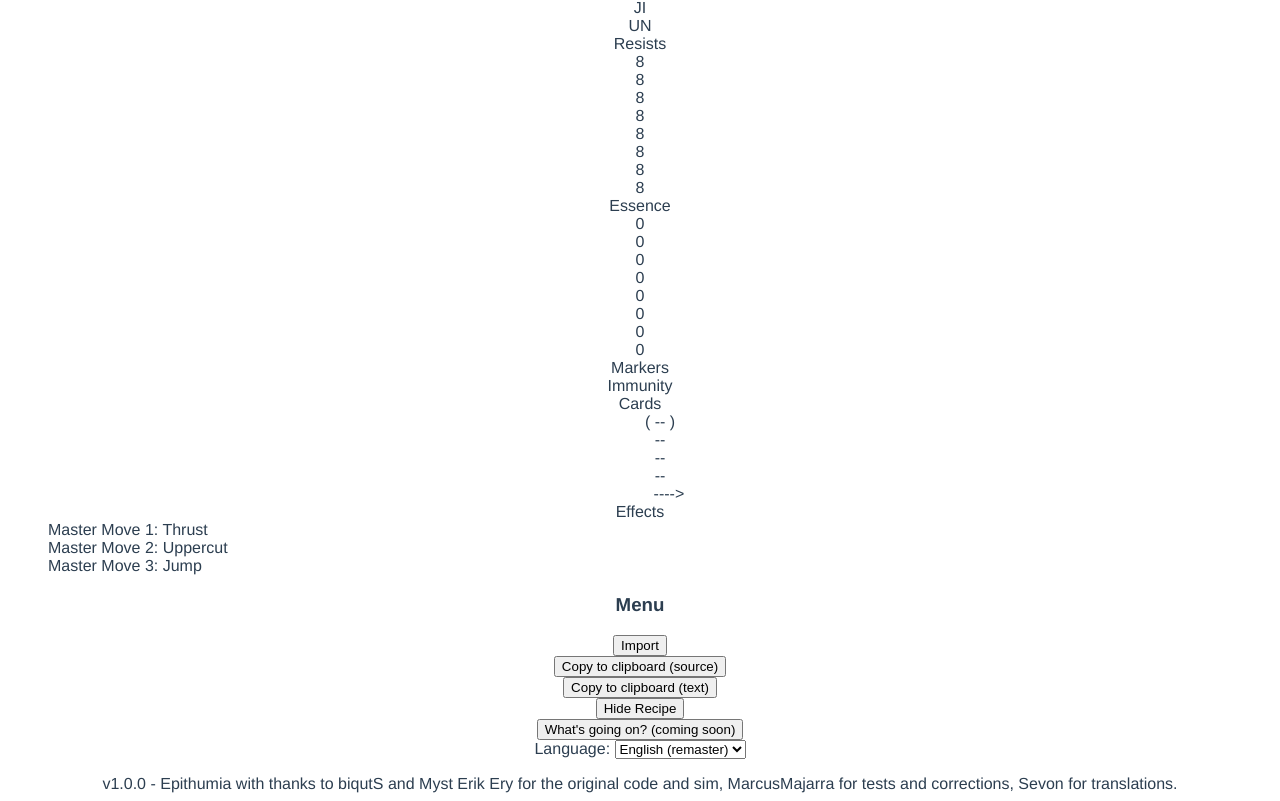
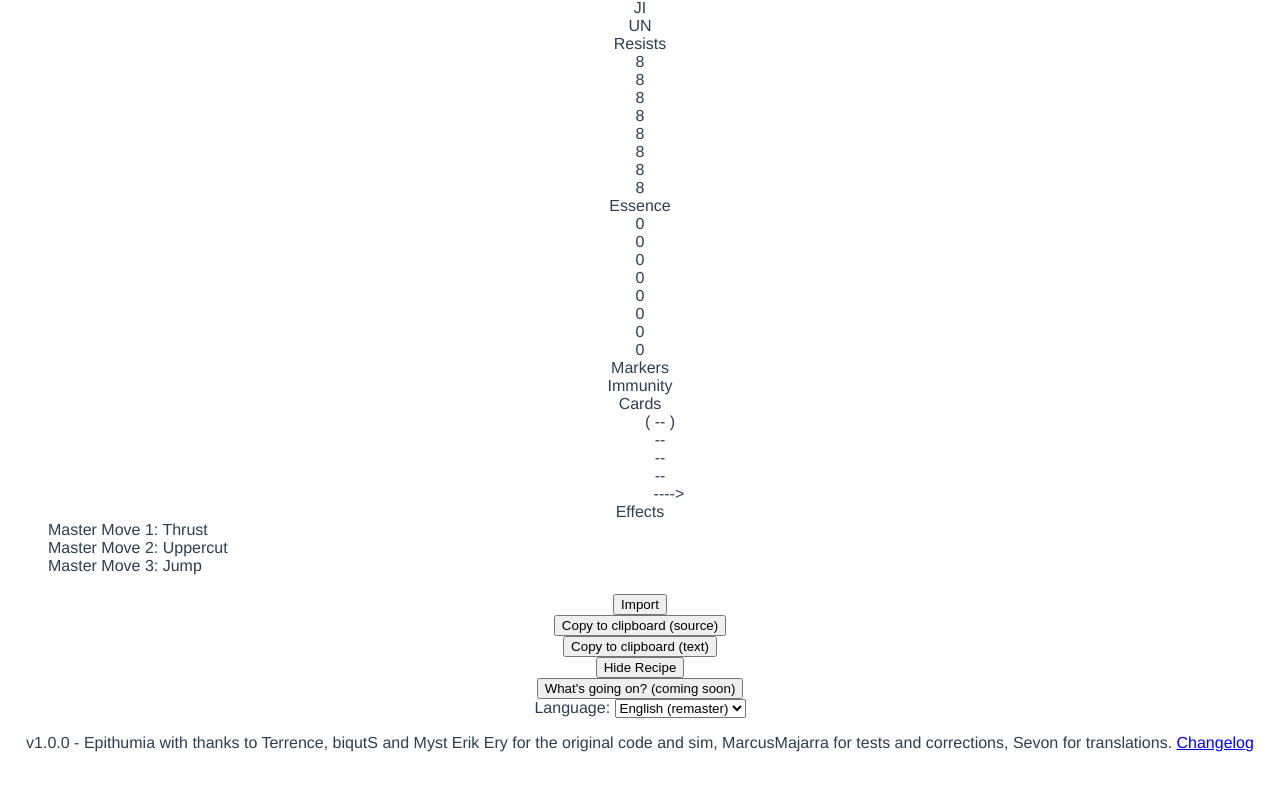
Before and after one commit to Epithumia/ManaForge, a Vue app: page / in a window 1280 px wide. Shown: the part 10253-11054 px from the top of the page. After the commit the page ends 11013 px from the top, so only its background shows below. Built offline with nearby package versions, Linux system fonts and the light colour scheme; what vue-flash-message, vue-js-modal would draw is missing.

Commit message:
Remove "Menu" text for now, add Terrence to thanks and add changelog link

```diff
--- a/src/App.vue
+++ b/src/App.vue
@@ -7,7 +7,7 @@
       <ManaForge/>
     </main>
     <footer class="py-4 bg-gray-700 dark:bg-night-700 text-center text-white">
-      v1.0.0 - Epithumia with thanks to biqutS and Myst Erik Ery for the original code and sim, MarcusMajarra for tests and corrections, Sevon for translations.
+      v1.0.0 - Epithumia with thanks to Terrence, biqutS and Myst Erik Ery for the original code and sim, MarcusMajarra for tests and corrections, Sevon for translations. <a href="https://github.com/Epithumia/ManaForge/blob/main/CHANGELOG.md" target="_blank" class="underline">Changelog</a>
     </footer>
   </div>
 </template>
--- a/src/components/ManaForge.vue
+++ b/src/components/ManaForge.vue
@@ -769,7 +769,7 @@
         <div class="bg-white dark:bg-night-700 dark:text-night-100 shadow overflow-hidden sm:rounded-lg align-bottom">
           <div class="px-4 py-5 sm:px-6 items-center flex flex-col">
             <h3 class="xl:text-lg leading-4 font-medium text-gray-900 dark:text-night-100">
-              Menu
+              <!--Menu-->
             </h3>
           </div>
           <div class="border-t border-gray-200 dark:border-night-700 dark:bg-night-700">
```
